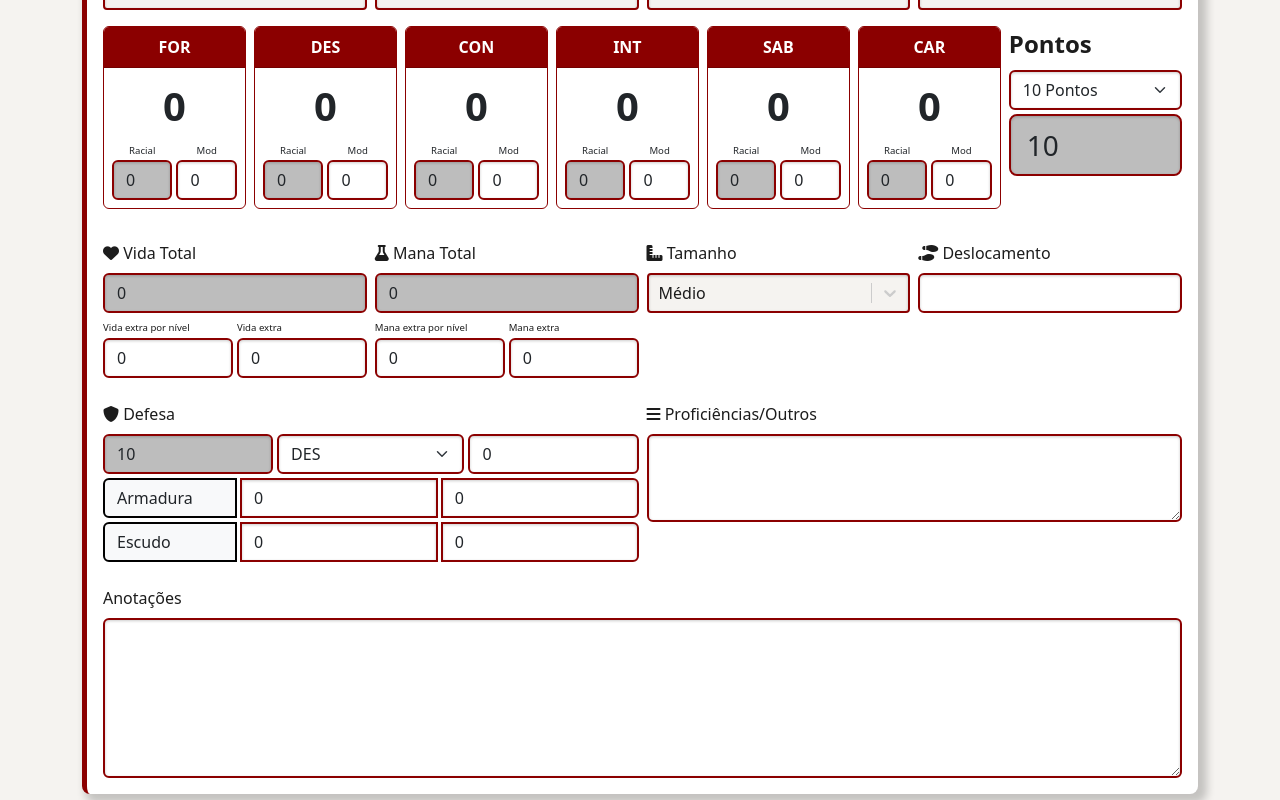
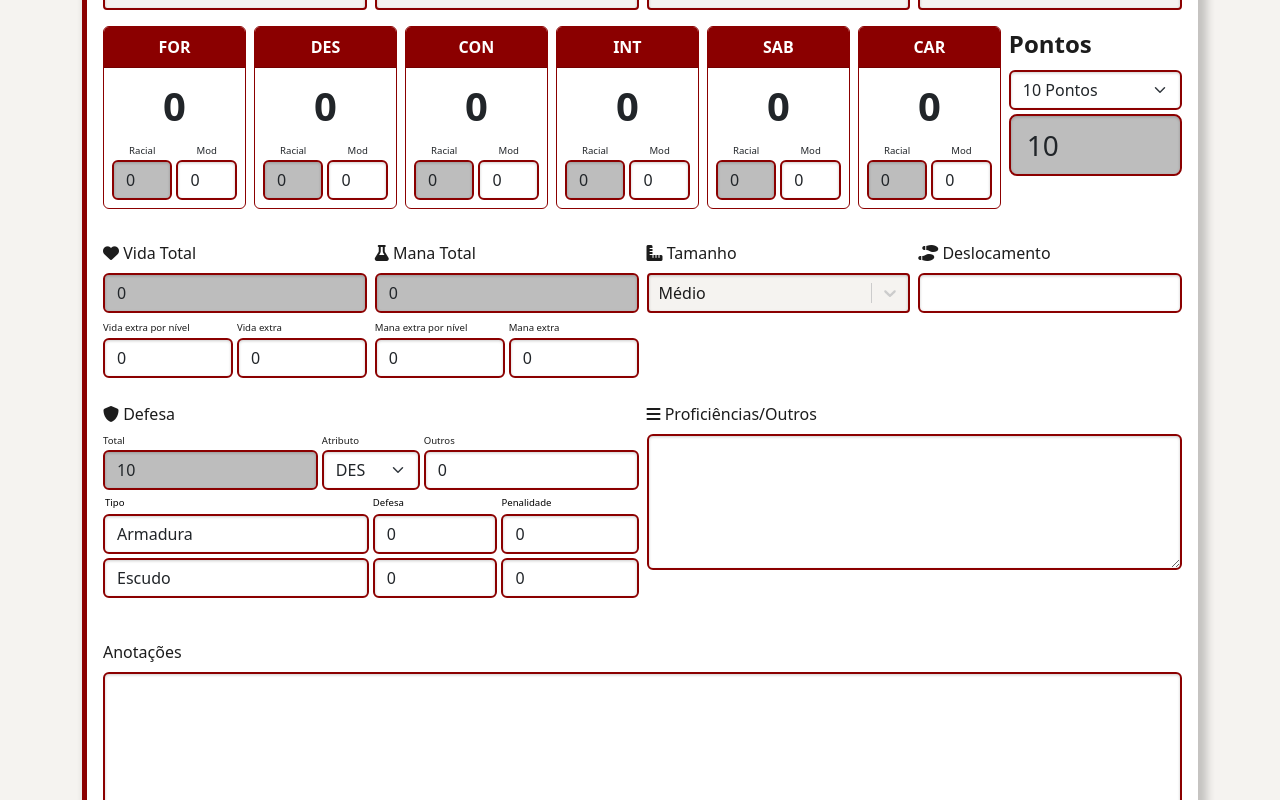
Before and after one commit to Jefersonblc/CharMakerT20, a React (Vite) app: page / in a window 1280 px wide. Shown: the part 376-1176 px from the top of the page. Built offline with nearby package versions, Linux system fonts and the light colour scheme.

Commit message:
defense section layout

```diff
--- a/src/App.css
+++ b/src/App.css
@@ -292,4 +292,24 @@ pre {
 .form-label-sm {
   font-size: 0.6em;
   margin-bottom: 0.2em;
+  font-weight: 500;
 }
+
+.table-ca {
+  padding: 2px;
+}
+
+.table-ca th {
+  padding: 2px;
+  font-size: 0.6em;
+  font-weight: 500;
+}
+
+.table-ca td {
+  padding: 2px;
+}
+
+.table-ca thead tr {
+  border-style: none;
+  border-width: 0;
+}
--- a/src/App.jsx
+++ b/src/App.jsx
@@ -7,7 +7,7 @@ import Habilidades from './components/Habilidades';
 import Magias from './components/Magias';
 import Exportar from './components/Exportar';
 import Ameacas from './components/Ameacas';
-import Ficha from './components/Ficha';
+// import Ficha from './components/Ficha';
 
 const tabs = [
   { name: 'Personagem', icon:"fas fa-circle-user", animation: "fa-beat", component: <Personagem /> },
--- a/src/components/Personagem.jsx
+++ b/src/components/Personagem.jsx
@@ -557,11 +557,16 @@ function Personagem() {
 
       <div className='row g-2 mt-3'>
         <div className="col-md-6">
-          <label className="form-label"><i className="fas fa-shield"></i> Defesa</label>
+          <label className="form-label mb-0"><i className="fas fa-shield"></i> Defesa</label>
 
           <div className="d-flex justify-content-between gap-1">
+            <div className="flex-grow-1">
+              <label className="form-label form-label-sm">Total</label>
               <input type="number" name="defesatotal" className="form-control" value={getDefesaTotal()} disabled/>
+            </div>
 
+            <div>
+              <label className="form-label form-label-sm">Atributo</label>
               <select name="defesaatributo" className="form-select" value={personagem.defesaatributo} onChange={handleChange}>
                 <option value="">Nenhum</option>
                 <option value="des">DES</option>
@@ -571,26 +576,42 @@ function Personagem() {
                 <option value="sab">SAB</option>
                 <option value="car">CAR</option>
               </select>
+            </div>
 
+
+            <div>
+              <label className="form-label form-label-sm">Outros</label>
               <input type="number" name="defesaoutros" className="form-control" value={personagem.defesaoutros} onChange={handleChange} />
             </div>
 
-          <div className="input-group mt-1 gap-1 align-items-baseline">
-            <span className="input-group-text w-25">Armadura</span>
-            <input type="number" name="defesaarmadura" className="form-control" value={personagem.defesaarmadura} onChange={handleChange} />
-            <input type="number" name="penalidadearmadura" className="form-control" value={personagem.penalidadearmadura} onChange={handleChange} />
           </div>
 
-          <div className="input-group mt-1 gap-1 align-items-baseline">
-            <span className="input-group-text w-25">Escudo</span>
-            <input type="number" name="defesaescudo" className="form-control" value={personagem.defesaescudo} onChange={handleChange} />
-            <input type="number" name="penalidadeescudo" className="form-control" value={personagem.penalidadeescudo} onChange={handleChange} />
-          </div>
+          <table className="table table-ca table-borderless mt-1">
+            <thead>
+              <tr>
+                <th>Tipo</th>
+                <th>Defesa</th>
+                <th>Penalidade</th>
+              </tr>
+            </thead>
+            <tbody>
+              <tr>
+                <td className="w-50 ps-0"><input type="text" name="nomearmadura" className="form-control" value={personagem.nomearmadura} onChange={handleChange} /></td>
+                <td><input type="number" name="defesaarmadura" className="form-control" value={personagem.defesaarmadura} onChange={handleChange} /></td>
+                <td className="pe-0"><input type="number" name="penalidadearmadura" className="form-control" value={personagem.penalidadearmadura} onChange={handleChange} /></td>
+              </tr>
+              <tr>
+                <td className="w-50 ps-0"><input type="text" name="nomeescudo" className="form-control" value={personagem.nomeescudo} onChange={handleChange} /></td>
+                <td><input type="number" name="defesaescudo" className="form-control" value={personagem.defesaescudo} onChange={handleChange} /></td>
+                <td className="pe-0"><input type="number" name="penalidadeescudo" className="form-control" value={personagem.penalidadeescudo} onChange={handleChange} /></td>
+              </tr>
+            </tbody>
+          </table>
         </div>
 
         <div className="col-md">
           <label className="form-label"><i className="fa-solid fa-bars"></i> Proficiências/Outros</label>
-          <textarea name="proficiencias" className="form-control fst-italic" rows="3" value={personagem.proficiencias} onChange={handleChange} />
+          <textarea name="proficiencias" className="form-control fst-italic" rows="5" value={personagem.proficiencias} onChange={handleChange} />
         </div>
 
       </div>
--- a/src/context/PersonagemContext.jsx
+++ b/src/context/PersonagemContext.jsx
@@ -38,6 +38,8 @@ export function PersonagemProvider({ children }) {
     defesatotal: 10,
     defesaoutros: 0,
     defesaatributo: "des",
+    nomearmadura: 'Armadura',
+    nomeescudo: 'Escudo',
     defesaarmadura: 0,
     defesaescudo: 0,
     penalidadearmadura: 0,
```
Lines whose indentation alone changed are shown as unchanged.
